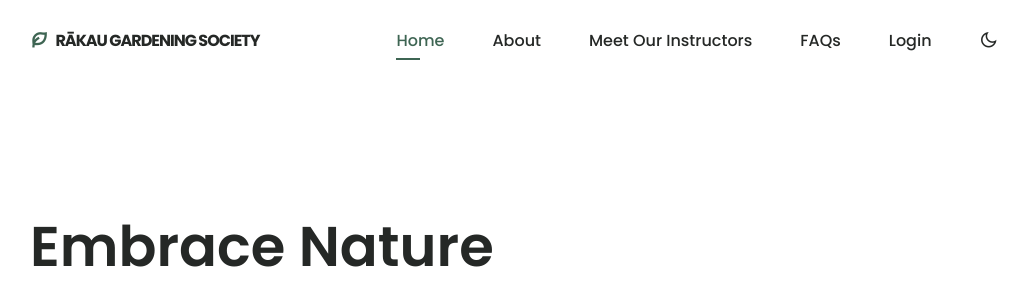
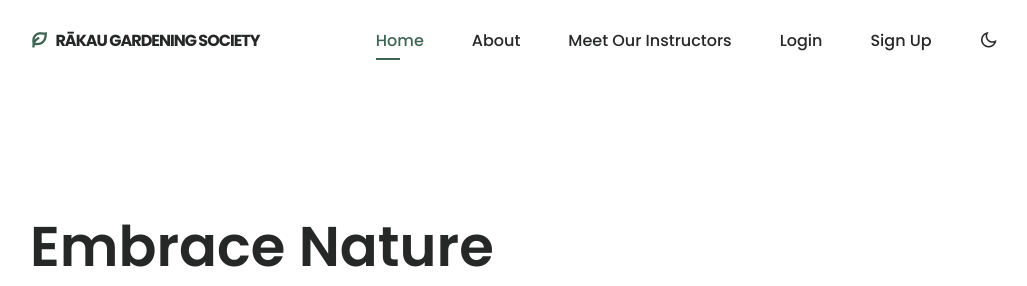
Before and after one commit to AnnieDJ/GardenClass, a Flask app: page /home in a window 1280 px wide. Shown: the top 286 px of the page, without its empty margins (126-1153 px from the left). Run offline with Flask 3, Linux system fonts and the light colour scheme.

Commit message:
Add Register link to Home Page

```diff
--- a/app/templates/index.html
+++ b/app/templates/index.html
@@ -34,11 +34,11 @@
                         <li class="nav__item">
                             <a href="#products" class="nav__link">Meet Our Instructors</a>
                         </li>
-                        <li class="nav__item">
-                            <a href="#faqs" class="nav__link">FAQs</a>
+                        <li>
+                            <a href="{{ url_for('login') }}" class="nav__link">Login</a>
                         </li>
                         <li>
-                            <a href="{{ url_for('login') }}" class="nav__link">Login</a>
+                            <a href="{{ url_for('register') }}" class="nav__link">Sign Up</a>
                         </li>
                     </ul>
 
```
